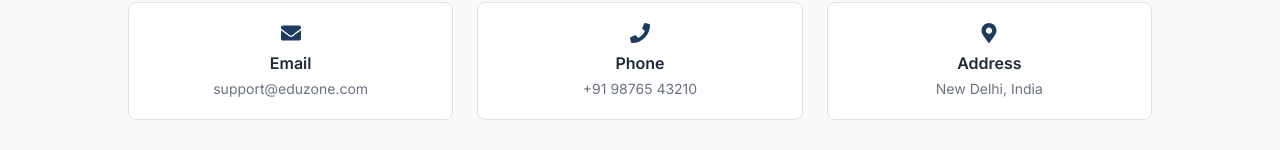
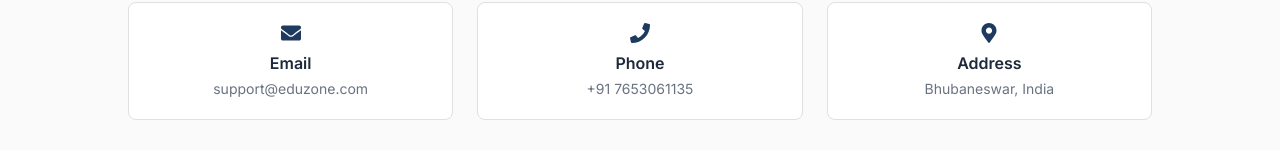
Before and after one commit to lmsadmin25-pixel/EduZone, a React (Vite) app in the folder client/: page /contact in a window 1280 px wide. Shown: the part 231-381 px from the top of the page. Built offline with nearby package versions, Linux system fonts and the light colour scheme.

Commit message:
Update ContactPage.jsx

```diff
--- a/client/src/pages/ContactPage.jsx
+++ b/client/src/pages/ContactPage.jsx
@@ -28,8 +28,8 @@
         <div className="grid grid-cols-1 md:grid-cols-3 gap-6 mt-10">
           {[
             { icon: <FaEnvelope className="text-xl text-primary-500" />, title: 'Email', value: 'support@eduzone.com' },
-            { icon: <FaPhone className="text-xl text-primary-500" />, title: 'Phone', value: '+91 98765 43210' },
-            { icon: <FaMapMarkerAlt className="text-xl text-primary-500" />, title: 'Address', value: 'New Delhi, India' },
+            { icon: <FaPhone className="text-xl text-primary-500" />, title: 'Phone', value: '+91 7653061135' },
+            { icon: <FaMapMarkerAlt className="text-xl text-primary-500" />, title: 'Address', value: 'Bhubaneswar, India' },
           ].map((c, i) => (
             <div key={i} className="bg-white border border-surface-300 rounded-lg p-5 text-center">
               <div className="flex justify-center mb-2">{c.icon}</div>
```
